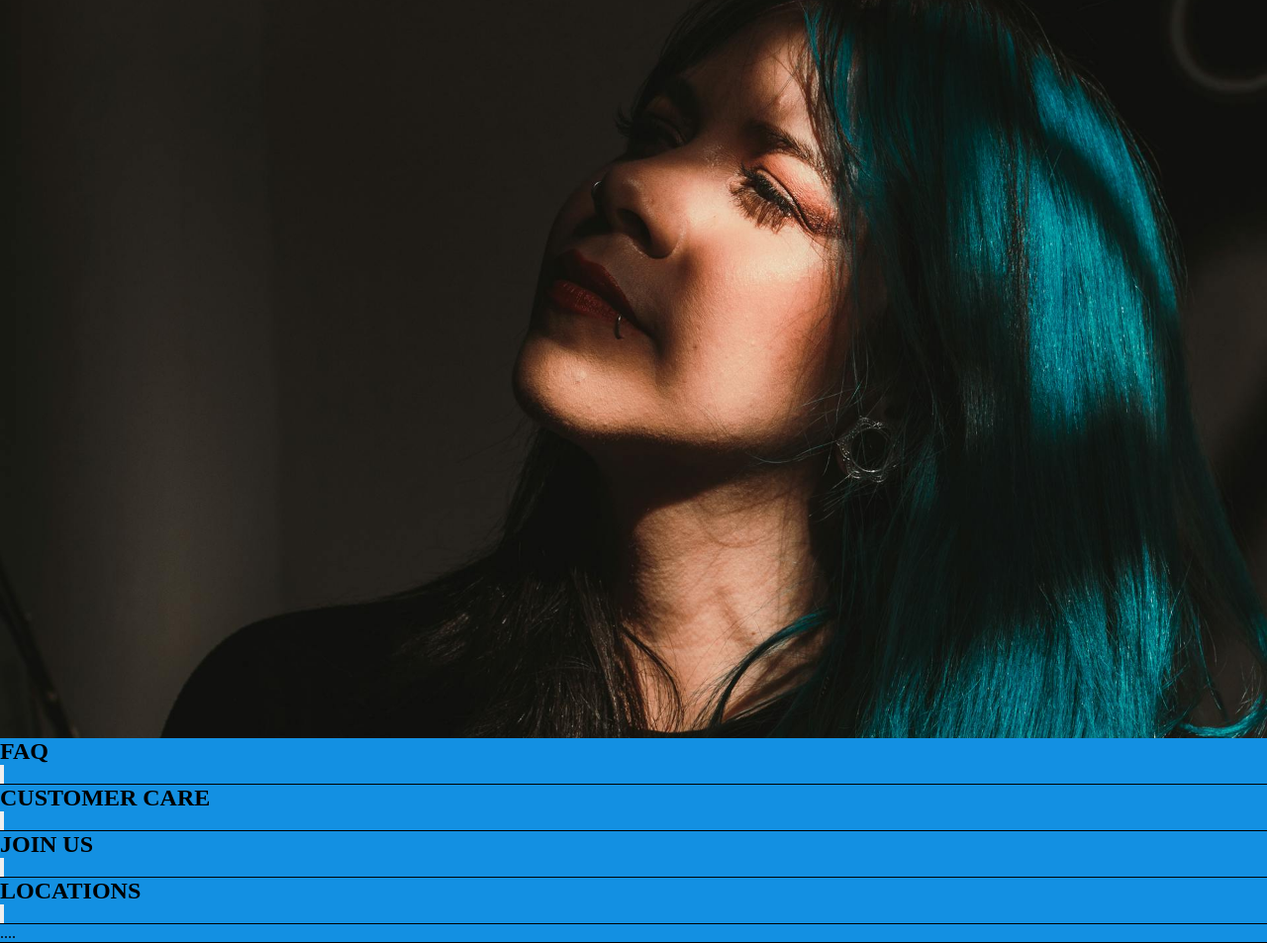
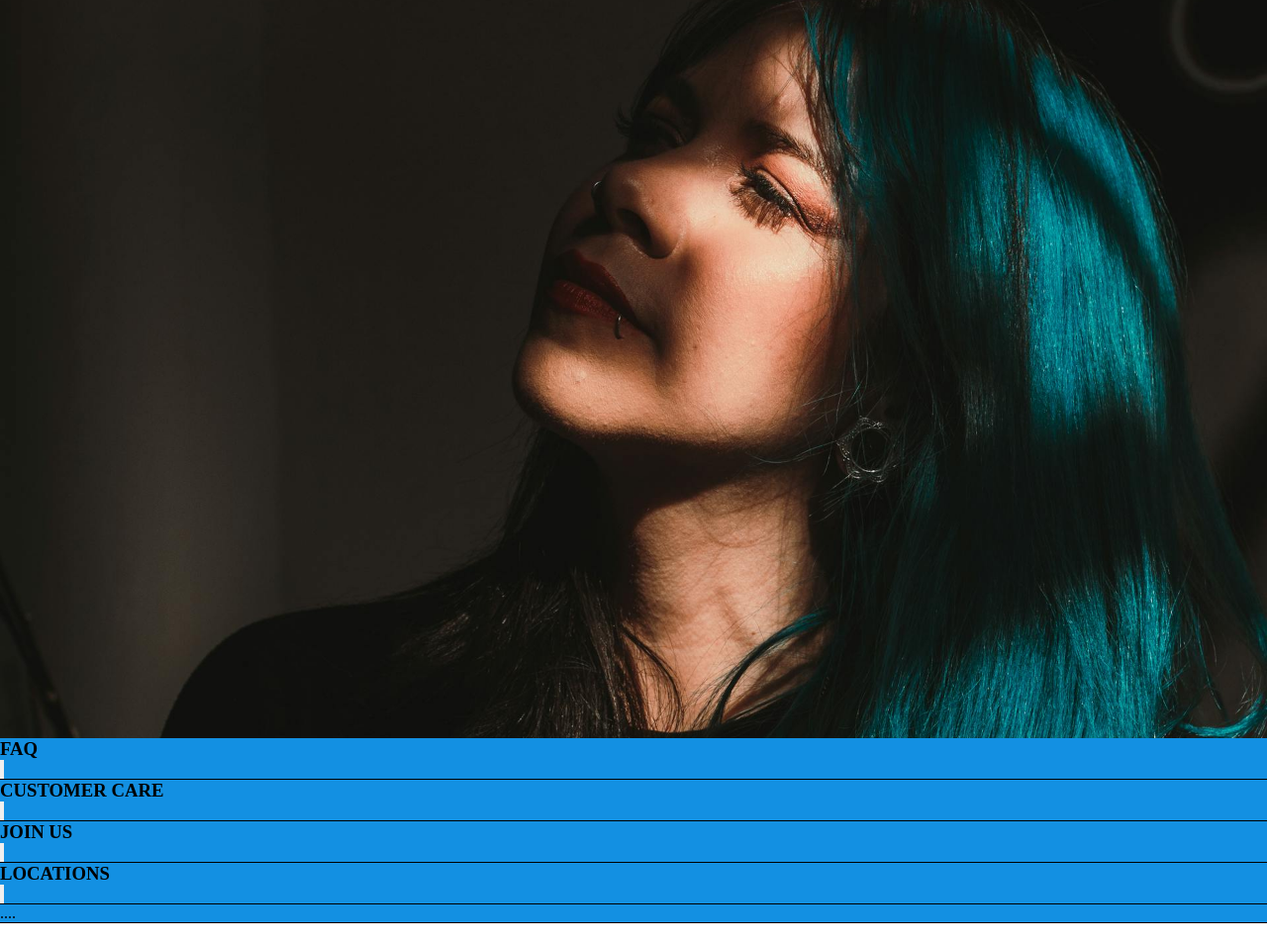
Before and after one commit to Caption04/homeware2, a plain HTML site: page index.html in a window 1280 px wide. Shown: the part 166-1119 px from the top of the page at 99% size. Drawn offline with Linux system fonts and the light colour scheme; a web font is replaced by a local one.

Commit message:
Update index.html

```diff
--- a/index.html
+++ b/index.html
@@ -29,7 +29,7 @@
         <footer class="footer">
             <div class="footer-row">
                 <div class="data-container">
-                    <h2 class="data-header">FAQ</h2>
+                    <h3 class="data-header">FAQ</h3>
                     <button class="arrow">
                         <svg viewBox="0 0 24 24" fill="none" xmlns="http://www.w3.org/2000/svg"><g id="SVGRepo_bgCarrier" stroke-width="0"></g><g id="SVGRepo_tracerCarrier" stroke-linecap="round" stroke-linejoin="round"></g><g id="SVGRepo_iconCarrier"> <path d="M6 15L12 9L18 15" stroke="#000000" stroke-width="0.576" stroke-linecap="round" stroke-linejoin="round"></path> </g></svg>
                     </button>
@@ -37,7 +37,7 @@
             </div>
             <div class="footer-row">
                 <div class="data-container">
-                    <h2 class="data-header">CUSTOMER CARE</h2>
+                    <h3 class="data-header">CUSTOMER CARE</h3>
                     <button class="arrow">
                         <svg class="arrow-btn" viewBox="0 0 24 24" fill="none" xmlns="http://www.w3.org/2000/svg"><g id="SVGRepo_bgCarrier" stroke-width="0"></g><g id="SVGRepo_tracerCarrier" stroke-linecap="round" stroke-linejoin="round"></g><g id="SVGRepo_iconCarrier"> <path d="M6 15L12 9L18 15" stroke="#000000" stroke-width="0.576" stroke-linecap="round" stroke-linejoin="round"></path> </g></svg>
                     </button>
@@ -45,7 +45,7 @@
             </div>
             <div class="footer-row">
                 <div class="data-container">
-                    <h2 class="data-header">JOIN US</h2>
+                    <h3 class="data-header">JOIN US</h3>
                     <button class="arrow">
                         <svg class="arrow-btn" viewBox="0 0 24 24" fill="none" xmlns="http://www.w3.org/2000/svg"><g id="SVGRepo_bgCarrier" stroke-width="0"></g><g id="SVGRepo_tracerCarrier" stroke-linecap="round" stroke-linejoin="round"></g><g id="SVGRepo_iconCarrier"> <path d="M6 15L12 9L18 15" stroke="#000000" stroke-width="0.576" stroke-linecap="round" stroke-linejoin="round"></path> </g></svg>
                     </button>
@@ -53,7 +53,7 @@
             </div>
             <div class="footer-row">
                 <div class="data-container">
-                    <h2 class="data-header">LOCATIONS</h2>
+                    <h3 class="data-header">LOCATIONS</h3>
                     <button class="arrow">
                         <svg class="arrow-btn" viewBox="0 0 24 24" fill="none" xmlns="http://www.w3.org/2000/svg"><g id="SVGRepo_bgCarrier" stroke-width="0"></g><g id="SVGRepo_tracerCarrier" stroke-linecap="round" stroke-linejoin="round"></g><g id="SVGRepo_iconCarrier"> <path d="M6 15L12 9L18 15" stroke="#000000" stroke-width="0.576" stroke-linecap="round" stroke-linejoin="round"></path> </g></svg>
                     </button>
```
